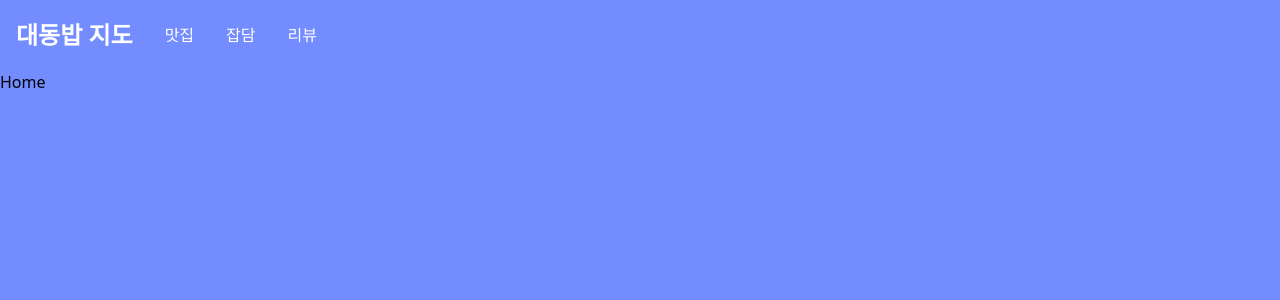
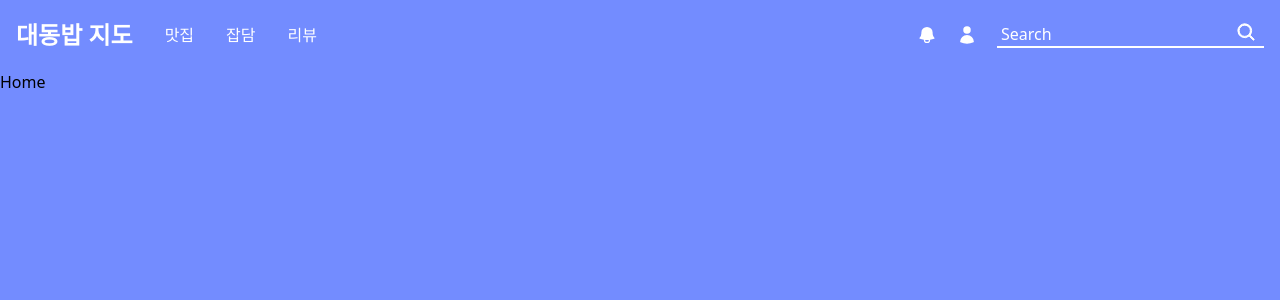
Before and after one commit to ICE0208/daedong-food-map, a Next.js app: page / in a window 1280 px wide. Shown: the top 300 px of the page. Built offline with nearby package versions, Linux system fonts and the light colour scheme.

Commit message:
feat: 알림, 사용자, 검색 아이콘 추가

```diff
--- a/src/components/Header.tsx
+++ /dev/null
@@ -1,41 +0,0 @@
-"use client";
-
-import useScrollY from "@/hooks/useScrollY";
-import cls from "@/utils/cls";
-import Link from "next/link";
-import { useRouter } from "next/navigation";
-import SVGButton from "./SVGButton";
-
-const HEADER_HEIGHT = 70;
-
-export default function Header() {
-  const currentY = useScrollY();
-  const isScrolled = currentY > 0;
-
-  const router = useRouter();
-
-  const handleLogoClick = () => {
-    router.push("/");
-  };
-
-  return (
-    <div style={{ height: `${HEADER_HEIGHT}px` }}>
-      <div
-        className={cls(
-          "fixed flex w-full items-center gap-8 bg-white bg-opacity-0 px-4 text-white",
-          "transition-all duration-200 ease-in-out",
-          `${isScrolled && "bg-opacity-100 text-black "}`,
-        )}
-        style={{ height: `${HEADER_HEIGHT}px` }}
-      >
-        <button onClick={handleLogoClick} className="text-2xl font-extrabold">
-          대동밥 지도
-        </button>
-        <Link href="/food-map">맛집</Link>
-        <Link href="/talk">잡담</Link>
-        <Link href="/review">리뷰</Link>
-        {/* <SVGButton /> */}
-      </div>
-    </div>
-  );
-}
--- /dev/null
+++ b/src/components/Header/SearchForm.tsx
@@ -0,0 +1,32 @@
+import { SearchSVG } from "@/icons";
+import SVGButton from "../SVGButton";
+import cls from "@/utils/cls";
+
+interface SearchFormProps {
+  theme?: "light" | "dark";
+}
+
+export default function SearchForm({ theme = "light" }: SearchFormProps) {
+  const themeStyles = {
+    light: "text-white border-b-white placeholder:text-white",
+    dark: "text-black border-b-black placeholder:text-black",
+  };
+
+  return (
+    <form className="relative flex items-center gap-1">
+      <input
+        className={cls(
+          "border-b-2 bg-transparent pl-1 pr-8 outline-none",
+          "placeholder:transition-all placeholder:duration-300 placeholder:ease-in-out",
+          "transition-all duration-300 ease-in-out",
+          themeStyles[theme],
+        )}
+        placeholder="Search"
+        spellCheck={false}
+      />
+      <span className="absolute right-2 top-1/2 -translate-y-1/2">
+        <SVGButton svg={SearchSVG} size={5} />
+      </span>
+    </form>
+  );
+}
--- /dev/null
+++ b/src/components/Header/index.tsx
@@ -0,0 +1,52 @@
+"use client";
+
+import useScrollY from "@/hooks/useScrollY";
+import cls from "@/utils/cls";
+import Link from "next/link";
+import { useRouter } from "next/navigation";
+import SVGButton from "../SVGButton";
+import SearchForm from "./SearchForm";
+import { BellSVG, UserSVG } from "@/icons";
+
+const HEADER_HEIGHT = 70;
+
+export default function Header() {
+  const currentY = useScrollY();
+  const isScrolled = currentY > 0;
+
+  const router = useRouter();
+
+  const handleLogoClick = () => {
+    router.push("/");
+  };
+
+  return (
+    <div className="text-white" style={{ height: `${HEADER_HEIGHT}px` }}>
+      <div
+        className={cls(
+          "fixed flex w-full items-center justify-between bg-white bg-opacity-0 px-4",
+          "transition-all duration-300 ease-in-out",
+          `${isScrolled && "bg-opacity-100 text-black"}`,
+        )}
+        style={{ height: `${HEADER_HEIGHT}px` }}
+      >
+        <div className="flex items-center space-x-8">
+          <button
+            onClick={handleLogoClick}
+            className="text-in text-2xl font-extrabold"
+          >
+            대동밥 지도
+          </button>
+          <Link href="/food-map">맛집</Link>
+          <Link href="/talk">잡담</Link>
+          <Link href="/review">리뷰</Link>
+        </div>
+        <div className="flex items-center space-x-5">
+          <SVGButton svg={BellSVG} size={5} />
+          <SVGButton svg={UserSVG} size={5} />
+          <SearchForm theme={isScrolled ? "dark" : "light"} />
+        </div>
+      </div>
+    </div>
+  );
+}
--- /dev/null
+++ b/src/icons/BellSVG.tsx
@@ -0,0 +1,16 @@
+const BellSVG = (
+  <svg
+    xmlns="http://www.w3.org/2000/svg"
+    viewBox="0 0 24 24"
+    fill="currentColor"
+    className="h-6 w-6"
+  >
+    <path
+      fillRule="evenodd"
+      d="M5.25 9a6.75 6.75 0 0 1 13.5 0v.75c0 2.123.8 4.057 2.118 5.52a.75.75 0 0 1-.297 1.206c-1.544.57-3.16.99-4.831 1.243a3.75 3.75 0 1 1-7.48 0 24.585 24.585 0 0 1-4.831-1.244.75.75 0 0 1-.298-1.205A8.217 8.217 0 0 0 5.25 9.75V9Zm4.502 8.9a2.25 2.25 0 1 0 4.496 0 25.057 25.057 0 0 1-4.496 0Z"
+      clipRule="evenodd"
+    />
+  </svg>
+);
+
+export default BellSVG;
--- /dev/null
+++ b/src/icons/SearchSVG.tsx
@@ -0,0 +1,18 @@
+const SearchSVG = (
+  <svg
+    xmlns="http://www.w3.org/2000/svg"
+    viewBox="0 0 24 24"
+    fill="currentColor"
+    className="h-6 w-6"
+    stroke="currentColor"
+    strokeWidth="1.2"
+  >
+    <path
+      fillRule="evenodd"
+      d="M10.5 3.75a6.75 6.75 0 1 0 0 13.5 6.75 6.75 0 0 0 0-13.5ZM2.25 10.5a8.25 8.25 0 1 1 14.59 5.28l4.69 4.69a.75.75 0 1 1-1.06 1.06l-4.69-4.69A8.25 8.25 0 0 1 2.25 10.5Z"
+      clipRule="evenodd"
+    />
+  </svg>
+);
+
+export default SearchSVG;
--- /dev/null
+++ b/src/icons/UserSVG.tsx
@@ -0,0 +1,16 @@
+const UserSVG = (
+  <svg
+    xmlns="http://www.w3.org/2000/svg"
+    viewBox="0 0 24 24"
+    fill="currentColor"
+    className="h-6 w-6"
+  >
+    <path
+      fillRule="evenodd"
+      d="M7.5 6a4.5 4.5 0 1 1 9 0 4.5 4.5 0 0 1-9 0ZM3.751 20.105a8.25 8.25 0 0 1 16.498 0 .75.75 0 0 1-.437.695A18.683 18.683 0 0 1 12 22.5c-2.786 0-5.433-.608-7.812-1.7a.75.75 0 0 1-.437-.695Z"
+      clipRule="evenodd"
+    />
+  </svg>
+);
+
+export default UserSVG;
--- /dev/null
+++ b/src/icons/index.ts
@@ -0,0 +1,3 @@
+export { default as BellSVG } from "./BellSVG";
+export { default as SearchSVG } from "./SearchSVG";
+export { default as UserSVG } from "./UserSVG";
--- a/src/icons/userSVG.ts
+++ /dev/null
@@ -1 +0,0 @@
-// const userSVG = ()
```
